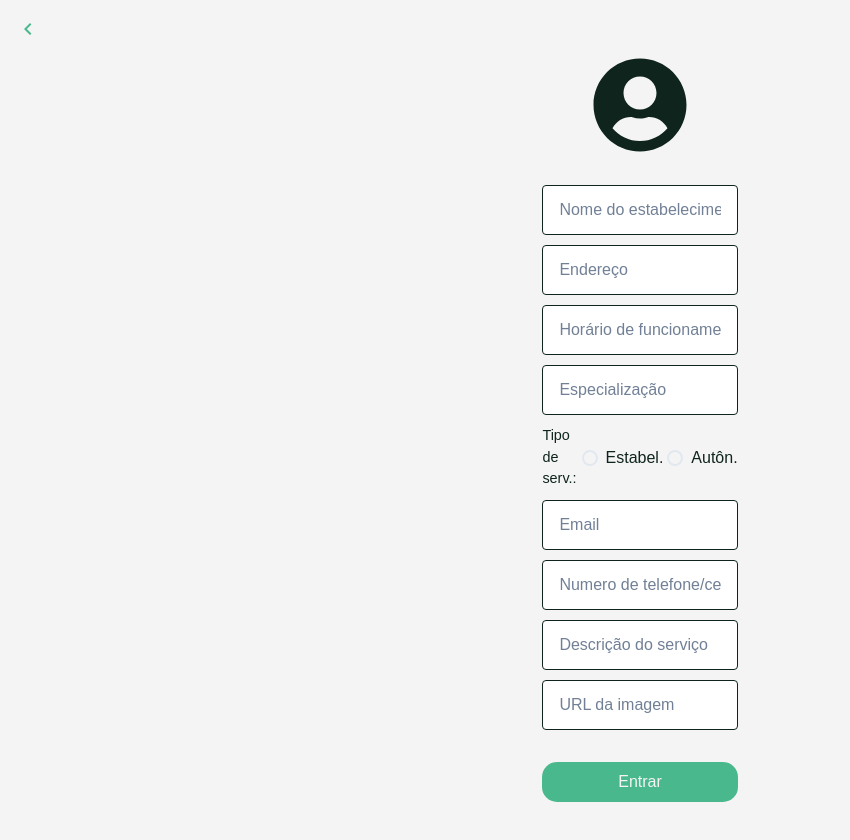
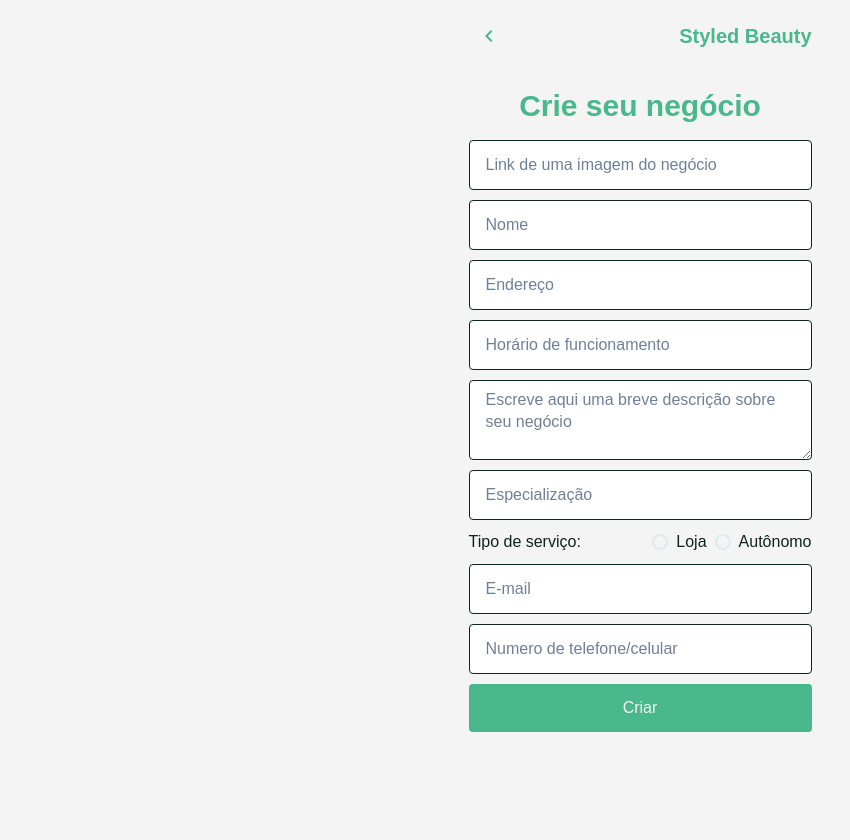
Before and after one commit to STL-FelipeGomes/styled-beauty, a React (Create React App) app in the folder client/: page /lojas/cadastrar in a window 1280 px wide. Shown: the whole page, without its empty margins (0-850 px from the left). After the commit the page ends 800 px from the top, so only its background shows below. Built offline with nearby package versions, Linux system fonts and the light colour scheme; no server answers.

Commit message:
feat: Style establishment register form and update its validation

```diff
--- a/client/src/components/Layout/index.jsx
+++ b/client/src/components/Layout/index.jsx
@@ -6,7 +6,6 @@ const Layout = ({
   flexDirection,
   justifyContent,
   height,
-  width,
   gap,
   children,
 }) => {
--- a/client/src/pages/StoreRegisterForm/index.jsx
+++ b/client/src/pages/StoreRegisterForm/index.jsx
@@ -3,18 +3,20 @@ import {
   Box,
   Button,
   Flex,
-  Icon,
+  Heading,
   Radio,
   RadioGroup,
   Stack,
   Text,
-  useToast,
+  Textarea,
+  Wrap,
+  WrapItem,
 } from '@chakra-ui/react';
 import { createRef, useRef } from 'react';
-import { FaUserCircle } from 'react-icons/fa';
 import { Link, useNavigate } from 'react-router-dom';
 import Input from '../../components/Input';
 import Layout from '../../components/Layout';
+import useWarning from '../../hooks/useWarning';
 import { signIn, store } from '../../services/api';
 
 const RegisterStore = () => {
@@ -27,42 +29,70 @@ const RegisterStore = () => {
   const phoneRef = createRef();
   const descriptionRef = createRef();
   const imageRef = createRef();
+
   const navigate = useNavigate();
-  const toast = useToast();
-
-  const { body } = document;
-  body.style.overflowY = 'hidden';
+  const warning = useWarning();
 
   const registerStore = async () => {
-    const { value: name } = nameRef.current;
-    const { value: location } = locationRef.current;
-    const { value: specialization } = specializationRef.current;
-    const { value: openHours } = openHoursRef.current;
-    const { value: typeService } = typeServiceRef.current;
-    const { value: email } = emailRef.current;
-    const { value: phone } = phoneRef.current;
-    const { value: description } = descriptionRef.current;
-    const { value: image } = imageRef.current;
+    const image = imageRef.current.value;
+    const name = nameRef.current.value;
+    const location = locationRef.current.value;
+    const openHours = openHoursRef.current.value;
+    const description = descriptionRef.current.value;
+    const specialization = specializationRef.current.value;
+    const typeService = typeServiceRef.current.value;
+    const email = emailRef.current.value;
+    const phone = phoneRef.current.value;
 
-    if (
-      !name ||
-      !location ||
-      !specialization ||
-      !openHours ||
-      !typeService ||
-      !email ||
-      !phone ||
-      !description ||
-      !image
-    ) {
-      return toast({
-        description: 'Todos os campos são obrigatórios',
-        status: 'warning',
-        duration: 2000,
-        isClosable: true,
-        position: 'top',
-        background: 'red',
-      });
+    let errors = 0;
+
+    if (!image) {
+      warning('O campo imagem é obrigatório!');
+      errors += 1;
+    }
+
+    if (!name) {
+      warning('O campo nome é obrigatório!');
+      errors += 1;
+    }
+
+    if (!location) {
+      warning('O campo endereço é obrigatório!');
+      errors += 1;
+    }
+
+    if (!openHours) {
+      warning('O campo horário de funcionamento é obrigatório!');
+      errors += 1;
+    }
+
+    if (!description) {
+      warning('O campo descrição é obrigatório!');
+      errors += 1;
+    }
+
+    if (!specialization) {
+      warning('O campo especialização é obrigatório!');
+      errors += 1;
+    }
+
+    if (!typeService) {
+      warning('O campo tipo de serviço é obrigatório!');
+      errors += 1;
+    }
+
+    if (!email) {
+      warning('O campo e-mail é obrigatório!');
+      errors += 1;
+    }
+
+    if (!phone) {
+      warning('O campo número de telefone é obrigatório!');
+      errors += 1;
+    }
+
+    if (errors) {
+      return;
     }
 
     try {
@@ -74,111 +104,126 @@ const RegisterStore = () => {
         name,
         address: location,
         openingHours: openHours,
+        description,
         specialization,
         serviceType: typeService,
         email,
         phone,
-        description,
         userId,
       });
 
       const storeId = newStore.data.id;
-      navigate(`/loja/${storeId}`);
-    } catch (error) {
-      console.log(error);
-    }
-
-    return true;
+      return navigate(`/loja/${storeId}`);
+    } catch (error) {}
   };
 
   return (
-    <Box>
-      <Box padding="1rem 0 0 1rem">
-        <Button as={Link} to="/home" variant="unstyled">
-          <ChevronLeftIcon fontSize="1.5rem" color="greenX.700" />
-        </Button>
-      </Box>
     <Layout
       display="flex"
       justifyContent="flex-start"
       alignItems="center"
       flexDirection="column"
-        height="100vh"
+      height="100%"
       gap="2rem"
     >
-        <Icon boxSize="6rem" as={FaUserCircle} />
-        <Box as="form">
+      <Flex justifyContent="space-between" alignItems="center" w="100%">
+        <Button
+          as={Link}
+          to="/"
+          variant="unstyled"
+          display="flex"
+          alignItems="center"
+          justifyContent="center"
+        >
+          <ChevronLeftIcon fontSize="1.5rem" color="greenX.700" />
+        </Button>
+        <Heading as="h1" size="md" color="greenX.700">
+          Styled Beauty
+        </Heading>
+      </Flex>
       <Box
         display="flex"
         flexDirection="column"
         alignItems="center"
         gap="1rem"
+        w="100%"
       >
-            <Box width="min-content">
-              <Stack spacing="10px">
+        <Heading as="h2" size="lg" color="greenX.700">
+          Crie seu negócio
+        </Heading>
+        <Stack spacing="10px" w="100%">
           <Input
-                  ref={nameRef}
-                  type="ext"
-                  placeholder="Nome do estabelecimento"
+            ref={imageRef}
+            type="text"
+            placeholder="Link de uma imagem do negócio"
           />
+          <Input ref={nameRef} type="ext" placeholder="Nome" />
           <Input type="text" ref={locationRef} placeholder="Endereço" />
           <Input
             ref={openHoursRef}
             type="text"
             placeholder="Horário de funcionamento"
           />
+          <Textarea
+            ref={descriptionRef}
+            placeholder="Escreve aqui uma breve descrição sobre seu negócio"
+            borderRadius={4}
+            background="blackX.300"
+            border="1px"
+            borderColor="#0F241D"
+            focusBorderColor="red"
+            _focus={{
+              background: 'whiteX.700',
+              boxShadow: 'none',
+            }}
+            _hover={{
+              background: 'whiteX.700',
+            }}
+          />
           <Input
             ref={specializationRef}
             type="text"
             placeholder="Especialização"
           />
-                <Flex
+          <Flex alignItems="center" gap="5px" justifyContent="space-between">
+            <Text>Tipo de serviço: </Text>
+            <RadioGroup defaultValue="2">
+              <Wrap as={Stack} spacing={2} direction="row">
+                <WrapItem
+                  as={Radio}
+                  ref={typeServiceRef}
+                  display="flex"
                   alignItems="center"
-                  gap="5px"
-                  justifyContent="space-between"
-                >
-                  <Text fontSize="0.9rem">Tipo de serv.: </Text>
-                  <RadioGroup defaultValue="2">
-                    <Stack spacing={1} direction="row">
-                      <Radio
-                        ref={typeServiceRef}
+                  justifyContent="center"
                   colorScheme="green"
                   value="institute"
                 >
-                        Estabel.
-                      </Radio>
-                      <Radio
+                  Loja
+                </WrapItem>
+                <WrapItem
+                  as={Radio}
                   ref={typeServiceRef}
+                  display="flex"
+                  alignItems="center"
+                  justifyContent="center"
                   colorScheme="green"
                   value="autonomy"
                 >
-                        Autôn.
-                      </Radio>
-                    </Stack>
+                  Autônomo
+                </WrapItem>
+              </Wrap>
             </RadioGroup>
           </Flex>
-                <Input ref={emailRef} type="email" placeholder="Email" />
+          <Input ref={emailRef} type="email" placeholder="E-mail" />
           <Input
             ref={phoneRef}
             type="number"
             placeholder="Numero de telefone/celular"
           />
-                <Input
-                  ref={descriptionRef}
-                  type="text"
-                  placeholder="Descrição do serviço"
-                />
-                <Input ref={imageRef} type="text" placeholder="URL da imagem" />
-              </Stack>
-            </Box>
-          </Box>
           <Button
-            marginTop="2rem"
-            display="block"
-            marginX="auto"
             background="greenX.700"
-            borderRadius="15px"
-            paddingY="0.5rem"
+            borderRadius={4}
+            py={6}
             width="100%"
             fontWeight="500"
             color="whiteX.600"
@@ -186,11 +231,11 @@ const RegisterStore = () => {
             transition="0.3s"
             onClick={registerStore}
           >
-            Entrar
+            Criar
           </Button>
+        </Stack>
       </Box>
     </Layout>
-    </Box>
   );
 };
 
```
Lines whose indentation alone changed are shown as unchanged.
